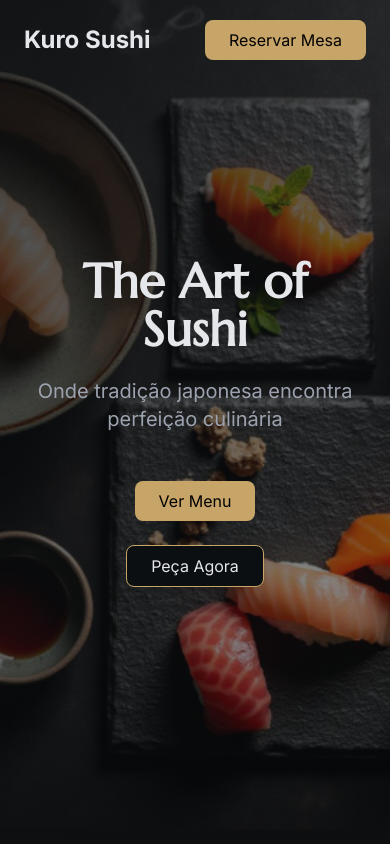
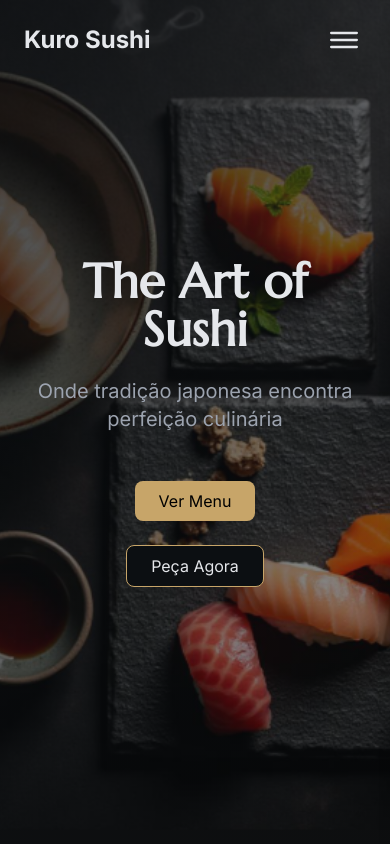
Before and after one commit to Soareslili/Kuro-Sushi, a React (Vite) app: page / in a window 390 px wide. Shown: the top 844 px of the page. Built offline with nearby package versions, Linux system fonts and the light colour scheme; a web font is replaced by a local one.

Commit message:
Atualizando footer

```diff
--- a/src/components/Footer.tsx
+++ b/src/components/Footer.tsx
@@ -66,7 +66,7 @@ const Footer = () => {
                 <li key={link.name}>
                   <a
                     href={link.href}
-                    className="font-inter text-muted-foreground hover:text-primary transition-colors"
+                    className="font-inter text-muted-foreground hover:text-[#C7A569] transition-colors"
                   >
                     {link.name}
                   </a>
@@ -87,7 +87,7 @@ const Footer = () => {
             </h4>
             <div className="space-y-4">
               <div className="flex items-start gap-3">
-                <MapPin className="w-5 h-5 text-primary mt-0.5 flex-shrink-0" />
+                <MapPin className="w-5 h-5 text-[#C7A569] mt-0.5 flex-shrink-0" />
                 <span className="font-inter text-muted-foreground">
                   Rua das Flores, 123<br />
                   Vila Madalena, São Paulo
@@ -95,14 +95,14 @@ const Footer = () => {
               </div>
 
               <div className="flex items-center gap-3">
-                <Phone className="w-5 h-5 text-primary" />
+                <Phone className="w-5 h-5 text-[#C7A569]" />
                 <span className="font-inter text-muted-foreground">
                   (11) 99999-9999
                 </span>
               </div>
 
               <div className="flex items-center gap-3">
-                <Mail className="w-5 h-5 text-primary" />
+                <Mail className="w-5 h-5 text-[#C7A569]" />
                 <span className="font-inter text-muted-foreground">
                   contato@kurosushi.com
                 </span>
--- a/src/components/Header.tsx
+++ b/src/components/Header.tsx
@@ -1,33 +1,29 @@
-
-
 import { useState, useEffect } from "react";
 import { motion } from "framer-motion";
 import Button from "./ui/Button";
 
+const navItems = [
+    { name: "Home", href: "#home" },
+    { name: "Menu", href: "#menu" },
+    { name: "Ofertas", href: "#ofertas" },
+    { name: "Reservas", href: "#reservas" },
+    { name: "Sobre", href: "#sobre" },
+    { name: "Contato", href: "#contato" },
+];
 
 const Header = () => {
     const [isScrolled, setIsScrolled] = useState(false);
+    const [menuOpen, setMenuOpen] = useState(false);
 
     useEffect(() => {
         const handleScroll = () => {
             setIsScrolled(window.scrollY > 0);
         };
         window.addEventListener("scroll", handleScroll);
-        return () => window.removeEventListener("scroll", handleScroll)
+        return () => window.removeEventListener("scroll", handleScroll);
     }, []);
 
-    const navItems = [
-        { name: "Home", href: "#home" },
-        { name: "Menu", href: "#menu" },
-        { name: "Ofertas", href: "#ofertas" },
-        { name: "Reservas", href: "#reservas" },
-        { name: "Sobre", href: "#sobre" },
-        {}
-    ]
-
-
     return (
-
         <motion.header
             className={`fixed top-0 left-0 right-0 z-50 transition-all duration-300 ${isScrolled
                 ? 'bg-background/95 backdrop-blur-md border-b border-border'
@@ -42,11 +38,11 @@ const Header = () => {
                     className="font-marcellus text-2xl font-bold text-[#E5E7EB] cursor-pointer"
                     whileHover={{ scale: 1.05 }}
                     transition={{ duration: 0.2 }}
-
                 >
                     Kuro Sushi
                 </motion.div>
 
+                {/* Menu Desktop */}
                 <nav className="hidden md:flex items-center space-x-8">
                     {navItems.map((item, index) => (
                         <motion.a
@@ -62,16 +58,65 @@ const Header = () => {
                         </motion.a>
                     ))}
                 </nav>
+
+                {/* Botão Reservar */}
                 <motion.div
                     initial={{ opacity: 0, y: -10 }}
                     animate={{ opacity: 1, y: 0 }}
                     transition={{ duration: 0.4, delay: 0.6 }}
+                    className="hidden md:block"
                 >
                     <Button variant="primary">Reservar Mesa</Button>
                 </motion.div>
+
+                {/* Ícone do menu mobile */}
+                <button
+                    className="md:hidden flex items-center justify-center p-2 rounded focus:outline-none"
+                    onClick={() => setMenuOpen(true)}
+                    aria-label="Abrir menu"
+                >
+                    <svg width="28" height="28" fill="none" viewBox="0 0 24 24">
+                        <rect y="5" width="24" height="2" rx="1" fill="#E5E7EB"/>
+                        <rect y="11" width="24" height="2" rx="1" fill="#E5E7EB"/>
+                        <rect y="17" width="24" height="2" rx="1" fill="#E5E7EB"/>
+                    </svg>
+                </button>
             </div>
+
+            {/* Menu lateral mobile */}
+            <motion.div
+                initial={false}
+                animate={menuOpen ? { x: 0 } : { x: "100%" }}
+                transition={{ type: "tween", duration: 0.3 }}
+                className="fixed top-0 right-0 h-full w-64 bg-background/95 backdrop-blur-md z-50 shadow-lg flex flex-col p-6 md:hidden"
+                style={{ pointerEvents: menuOpen ? "auto" : "none" }}
+            >
+                <button
+                    className="self-end mb-8 p-2"
+                    onClick={() => setMenuOpen(false)}
+                    aria-label="Fechar menu"
+                >
+                    <svg width="28" height="28" fill="none" viewBox="0 0 24 24">
+                        <line x1="6" y1="6" x2="18" y2="18" stroke="#E5E7EB" strokeWidth="2" strokeLinecap="round"/>
+                        <line x1="18" y1="6" x2="6" y2="18" stroke="#E5E7EB" strokeWidth="2" strokeLinecap="round"/>
+                    </svg>
+                </button>
+                <nav className="flex flex-col space-y-6">
+                    {navItems.map((item) => (
+                        <a
+                            key={item.name}
+                            href={item.href}
+                            className="text-[#E5E7EB] hover:text-[#C7A569] text-lg font-inter font-medium"
+                            onClick={() => setMenuOpen(false)}
+                        >
+                            {item.name}
+                        </a>
+                    ))}
+                    <Button variant="primary" className="mt-8">Reservar Mesa</Button>
+                </nav>
+            </motion.div>
         </motion.header>
-    )
-}
+    );
+};
 
-export default Header
+export default Header;
--- a/src/components/Hero.tsx
+++ b/src/components/Hero.tsx
@@ -65,6 +65,7 @@ const Hero = ({
                     transition={{ duration: 0.8, delay: 0.6 }}
                 >
                     <Button
+                    id="menu"
                         size="lg"
                         className="bg-primary text-primary-foreground hover:bg-primary/90 font-inter font-semibold px-8 py-4 text-lg"
                     >
@@ -72,6 +73,7 @@ const Hero = ({
                     </Button>
 
                     <Button
+                    id="menu"
                         variant="secondary"
                         size="lg"
                         className="border-primary text-primary hover:bg-primary hover:text-primary-foreground font-inter font-semibold px-8 py-4 text-lg"
```
